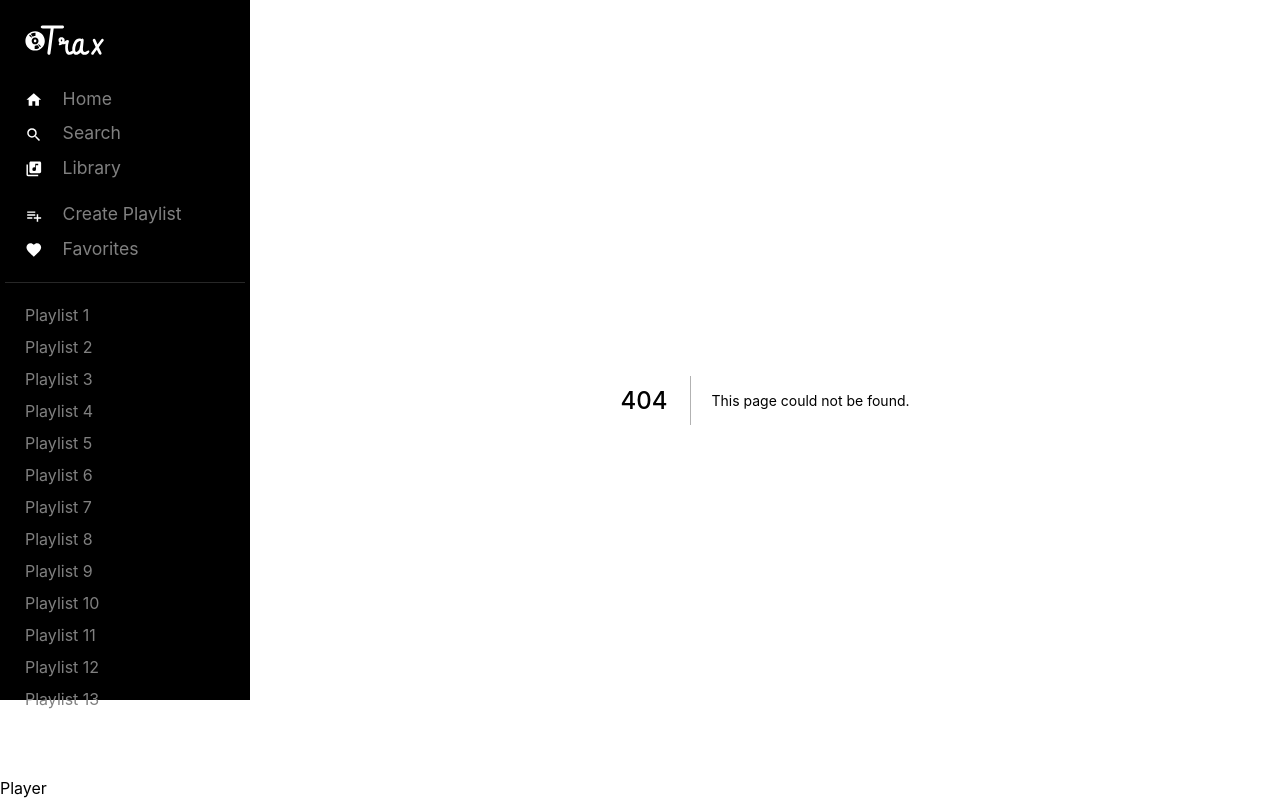
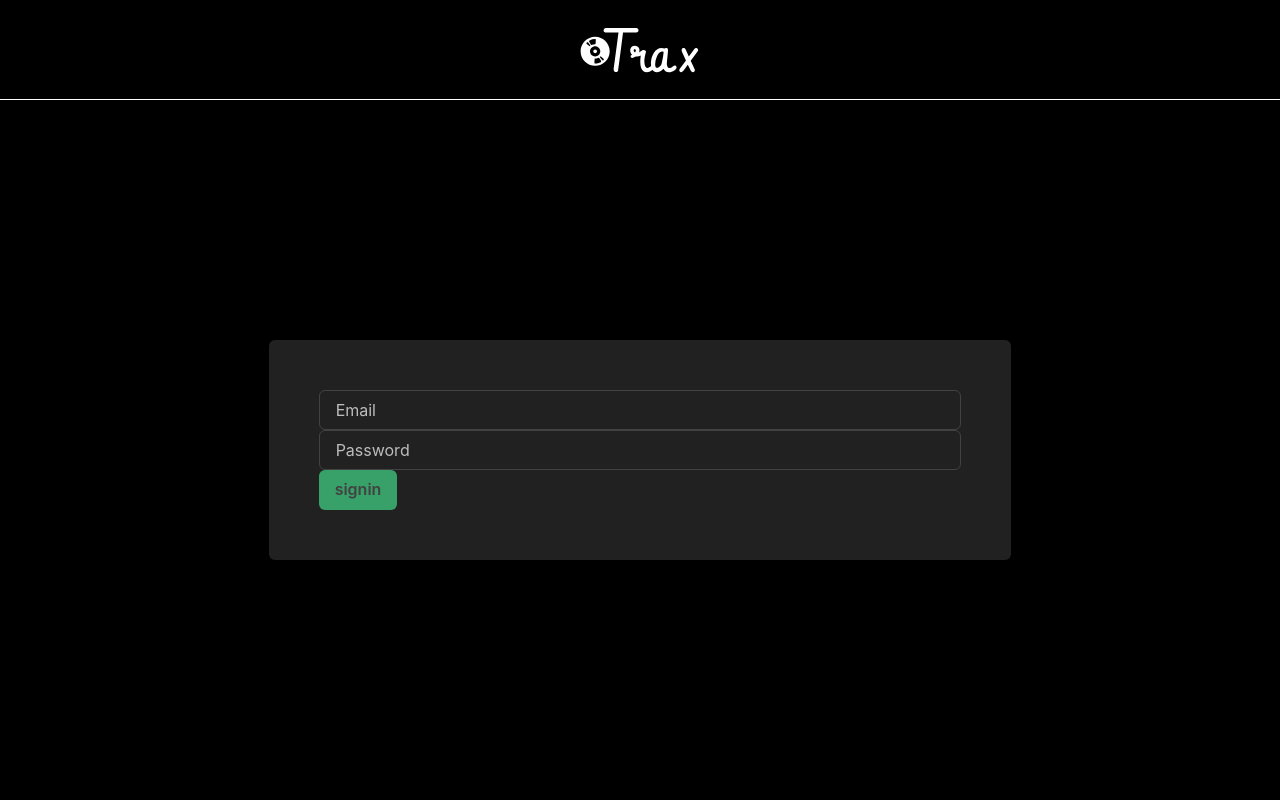
Before and after one commit to karinaglf/kation-music, a Next.js app: page /signin in a window 1280 px wide. Before the commit this address had no page. Built offline with nearby package versions, Linux system fonts and the light colour scheme.

Commit message:
add auth forms

```diff
--- /dev/null
+++ b/components/authForm.tsx
@@ -0,0 +1,65 @@
+import { Box, Flex, Input, Button } from "@chakra-ui/react";
+import { useRouter } from "next/router";
+import { FC, useState } from "react";
+import { userSWRConfig } from "swr";
+import NextImage from "next/image";
+import { auth } from "../lib/mutations";
+
+const AuthForm: FC<{ mode: "signin" | "signup" }> = ({ mode }) => {
+  const [email, setEmail] = useState("");
+  const [password, setPassword] = useState("");
+  const [isLoading, setIsLoading] = useState(false);
+  const router = useRouter();
+
+  const handleSubmit = async (e) => {
+    e.preventDefault();
+    setIsLoading(true);
+
+    await auth(mode, { email, password });
+    setIsLoading(false);
+    router.push("/");
+  };
+
+  return (
+    <Box height="100vh" width="100vw" bg="black">
+      <Flex
+        justify="center"
+        align="center"
+        height="100px"
+        borderBottom="white 1px solid"
+      >
+        <NextImage src="/logo.svg" height={60} width={120} />
+      </Flex>
+      <Flex justify="center" align="center" height="calc(100vh - 100px)">
+        <Box padding="50px" bg="gray.900" borderRadius="6px">
+          <form onSubmit={handleSubmit}>
+            <Input
+              type="email"
+              placeholder="Email"
+              onChange={(e) => setEmail(e.target.value)}
+            />
+            <Input
+              type="password"
+              placeholder="Password"
+              onChange={(e) => setPassword(e.target.value)}
+            />
+            <Button
+              type="submit"
+              bg="green.500"
+              isLoading={isLoading}
+              sx={{
+                "&:hover": {
+                  bg: "green.200",
+                },
+              }}
+            >
+              {mode}
+            </Button>
+          </form>
+        </Box>
+      </Flex>
+    </Box>
+  );
+};
+
+export default AuthForm;
--- /dev/null
+++ b/lib/auth.ts
@@ -0,0 +1,2 @@
+import jwt from 'jsonwebtoken'
+import prisma from './prisma'
--- a/pages/_app.tsx
+++ b/pages/_app.tsx
@@ -34,9 +34,13 @@
 const MyApp = ({ Component, pageProps }) => {
   return (
     <ChakraProvider theme={theme}>
-      <PlayerLayout>
+      {Component.authPage ? (
         <Component {...pageProps} />
-      </PlayerLayout>
+      ) : (
+        <PlayerLayout>
+          <Component {...pageProps} />
+        </PlayerLayout>
+      )}
     </ChakraProvider>
   );
 };
--- /dev/null
+++ b/pages/signin.tsx
@@ -0,0 +1,9 @@
+import AuthForm from "../components/authForm";
+
+const SignIn = () => {
+  return <AuthForm mode="signin" />;
+};
+
+SignIn.authPage = true;
+
+export default SignIn;
```
Also changed, not shown: pages/signup.tsx (added, +8 -0 lines).
